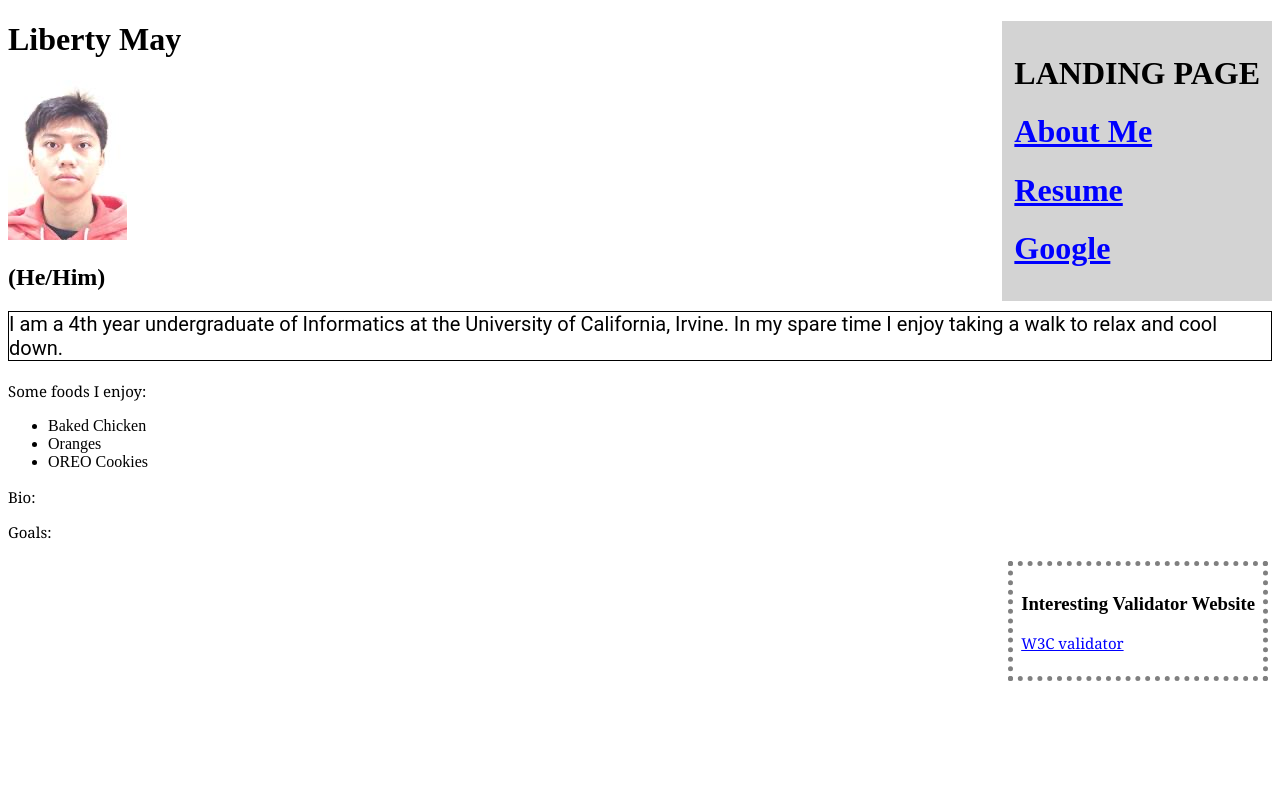
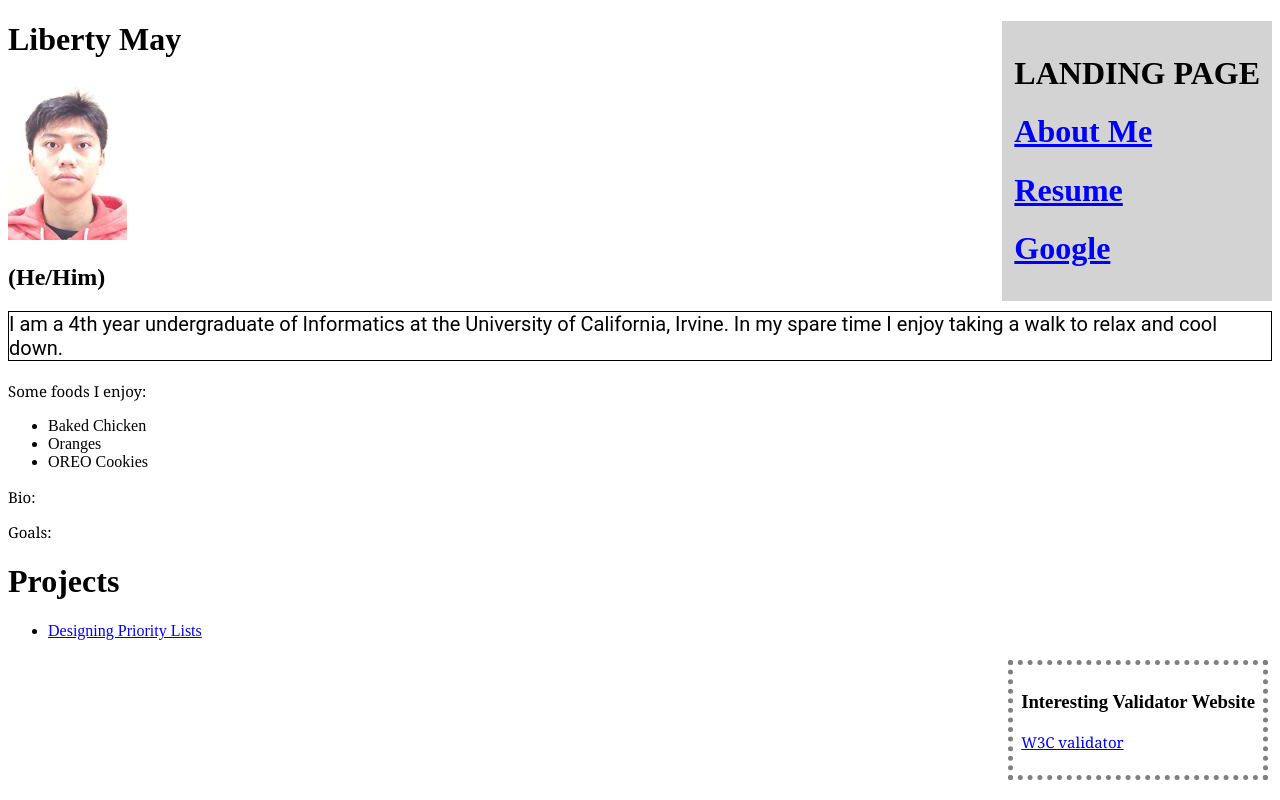
Before and after one commit to JohntheBohn2015/libertymay, a plain HTML site: page index.html in a window 1280 px wide. Drawn offline with Linux system fonts and the light colour scheme.

Commit message:
Update index.html

```diff
--- a/index.html
+++ b/index.html
@@ -53,6 +53,10 @@ EMAIL: libertym@uci.edu
 
 <p>Bio: </p>
 <p>Goals: </p>
+<h1>Projects</h1>
+<ul>
+  <li><a href="project1.html">Designing Priority Lists</a></li>
+</ul>
 
 <footer>
   <!-- Validator Section of Code: At Bottom of Home -->
```
